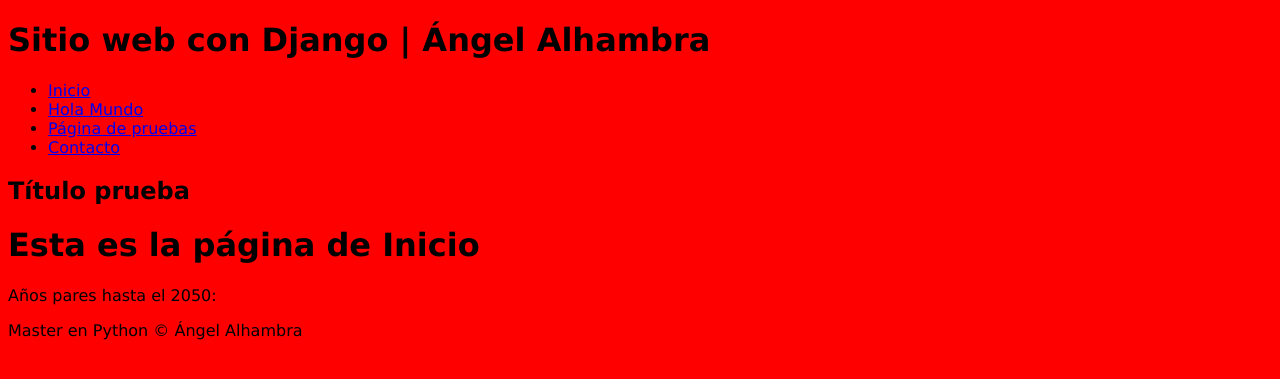
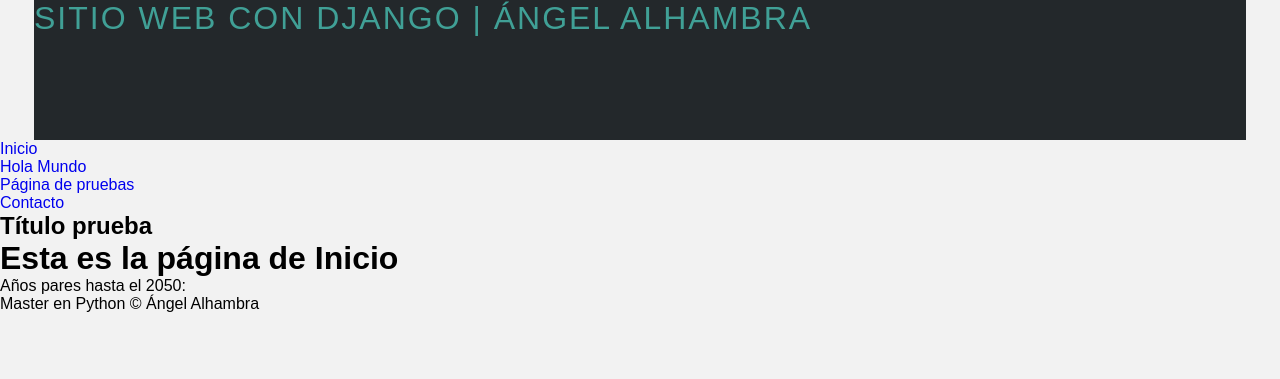
Before and after one commit to angelach1/master-python, a Django app: page / in a window 1280 px wide. Shown: the top 379 px of the page. Run offline with Django 4.2, Linux system fonts and the light colour scheme.

```diff
--- a/22-django/AprendiendoDjango/miapp/static/css/styles.css
+++ b/22-django/AprendiendoDjango/miapp/static/css/styles.css
@@ -1,4 +1,28 @@
+/*Estilos generales*/
+
+*{
+   margin: 0px;
+   padding: 0px;
+   font-family: Arial, Helvetica, sans-serif;
+   text-decoration: none;
+}
+
 body{
-   font-family: Verdana, Geneva, Tahoma, sans-serif;
-   background-color: red;
+   background-color: #f2f2f2;
 }
+
+/* Estilos cabecera */
+header{
+   width: 1212px;
+   height: 140px;
+   background-color: #23282b;
+   margin: 0px auto;
+}
+
+#logotipo h1{
+   display: block;
+   letter-spacing: 2px;
+   text-transform: uppercase;
+   font-weight: normal;
+   color: #40a096;
+}
```
Also changed, not shown: 22-django/AprendiendoDjango/miapp/static/images/logo.png (added).
